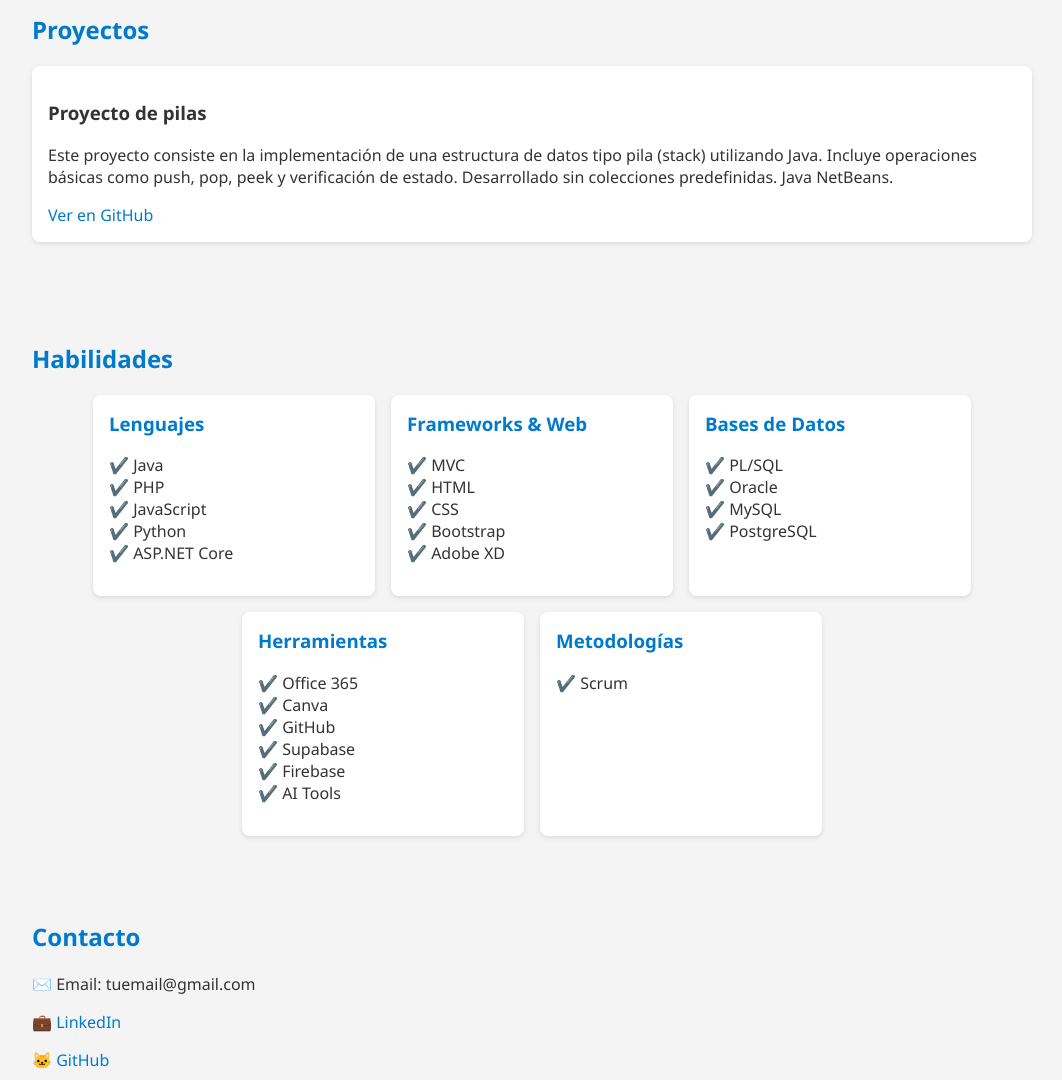
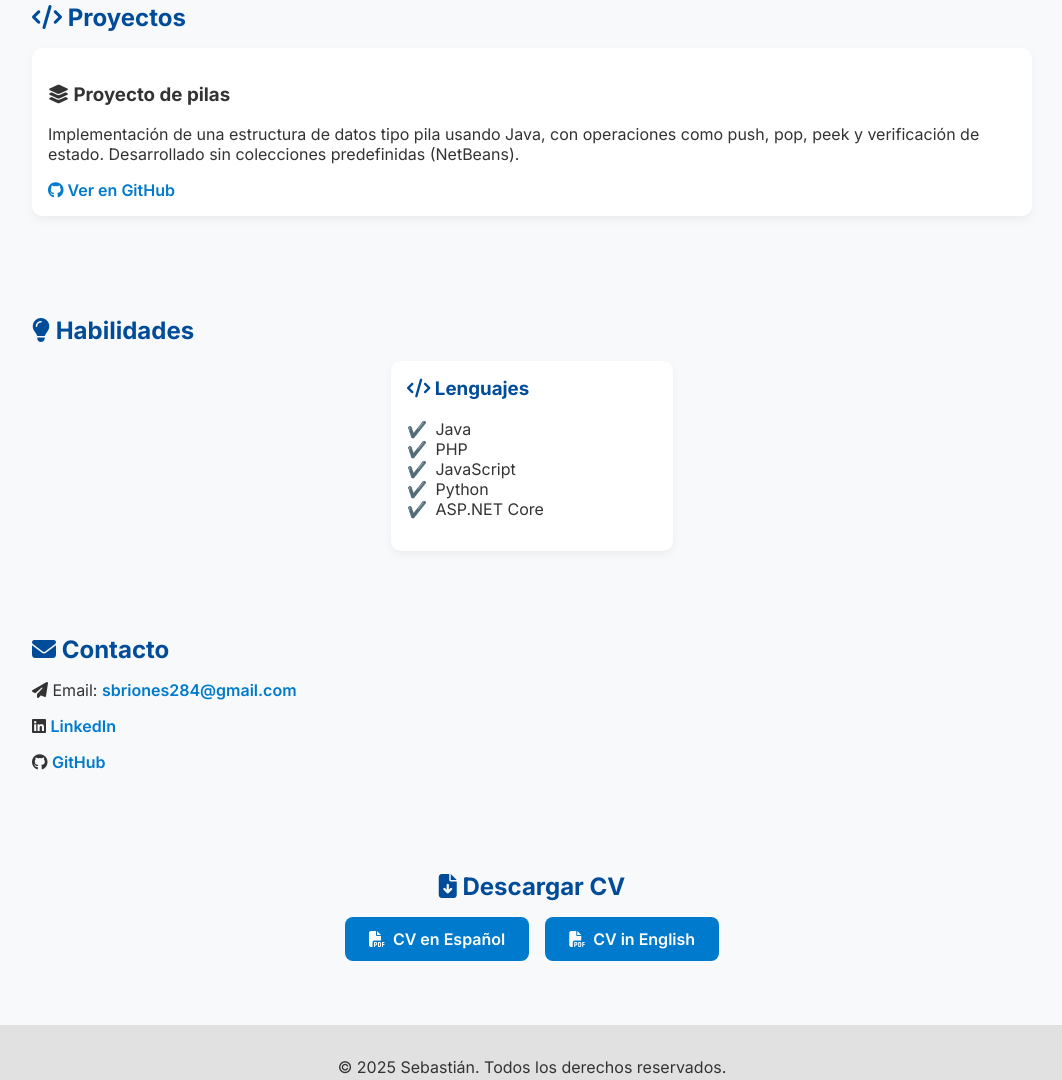
Before and after one commit to sebasExec/sebasExec.github.io, a plain HTML site: page index.html in a window 1280 px wide. Shown: the part 424-1504 px from the top of the page, without its empty margins (108-1170 px from the left). Drawn offline with Linux system fonts and the light colour scheme.

Commit message:
Mejora de diseño

```diff
--- a/index.html
+++ b/index.html
@@ -5,32 +5,43 @@
   <meta name="viewport" content="width=device-width, initial-scale=1.0"/>
   <title>Portafolio - Sebastián</title>
   <link rel="stylesheet" href="style.css" />
+  <link rel="preconnect" href="https://fonts.googleapis.com">
+  <link rel="preconnect" href="https://fonts.gstatic.com" crossorigin>
+  <link href="https://fonts.googleapis.com/css2?family=Inter:wght@400;600;700&display=swap" rel="stylesheet">
+  <link rel="stylesheet" href="https://cdnjs.cloudflare.com/ajax/libs/font-awesome/6.5.0/css/all.min.css" />
+
 </head>
 <body>
   <header>
-    <h1>¡Hola! Soy Sebastián</h1>
-    <p>Estudiante de Ingeniería en Sistemas | Desarrollador Web Junior</p>
+    <div class="header-content">
+      <img src="tu-foto.jpg" alt="Foto de Sebastián" class="perfil-img">
+      <div>
+        <h1>¡Hola! Soy Sebastián</h1>
+        <p>🎓 Estudiante de Ingeniería en Sistemas | 👨‍💻 Desarrollador Web Junior</p>
+      </div>
+    </div>
   </header>
 
   <section id="sobre-mi">
-    <h2>Sobre mí</h2>
+    <h2><i class="fas fa-user"></i> Sobre mí</h2>
     <p>Soy un apasionado por la tecnología, la programación y el aprendizaje continuo. Actualmente estudio Ingeniería en Sistemas y me encanta trabajar en proyectos donde pueda aplicar mis habilidades y seguir creciendo.</p>
   </section>
 
   <section id="proyectos">
-    <h2>Proyectos</h2>
+    <h2><i class="fas fa-code"></i> Proyectos</h2>
     <div class="proyecto">
-      <h3>Proyecto de pilas</h3>
-      <p>Este proyecto consiste en la implementación de una estructura de datos tipo pila (stack) utilizando Java. Incluye operaciones básicas como push, pop, peek y verificación de estado. Desarrollado sin colecciones predefinidas. Java NetBeans.</p>
-      <a href="https://github.com/sebasExec/ProyectoEstructuraDeDatos" target="_blank">Ver en GitHub</a>
+      <h3><i class="fas fa-layer-group"></i> Proyecto de pilas</h3>
+      <p>Implementación de una estructura de datos tipo pila usando Java, con operaciones como push, pop, peek y verificación de estado. Desarrollado sin colecciones predefinidas (NetBeans).</p>
+      <a href="https://github.com/sebasExec/ProyectoEstructuraDeDatos" target="_blank"><i class="fab fa-github"></i> Ver en GitHub</a>
     </div>
   </section>
 
   <section id="habilidades">
-    <h2>Habilidades</h2>
+    <h2><i class="fas fa-lightbulb"></i> Habilidades</h2>
     <div class="cards-container">
+      <!-- Ejemplo de card -->
       <div class="card">
-        <h3>Lenguajes</h3>
+        <h3><i class="fas fa-code"></i> Lenguajes</h3>
         <ul>
           <li>Java</li>
           <li>PHP</li>
@@ -39,54 +50,32 @@
           <li>ASP.NET Core</li>
         </ul>
       </div>
-      <div class="card">
-        <h3>Frameworks & Web</h3>
-        <ul>
-          <li>MVC</li>
-          <li>HTML</li>
-          <li>CSS</li>
-          <li>Bootstrap</li>
-          <li>Adobe XD</li>
-        </ul>
-      </div>
-      <div class="card">
-        <h3>Bases de Datos</h3>
-        <ul>
-          <li>PL/SQL</li>
-          <li>Oracle</li>
-          <li>MySQL</li>
-          <li>PostgreSQL</li>
-        </ul>
-      </div>
-      <div class="card">
-        <h3>Herramientas</h3>
-        <ul>
-          <li>Office 365</li>
-          <li>Canva</li>
-          <li>GitHub</li>
-          <li>Supabase</li>
-          <li>Firebase</li>
-          <li>AI Tools</li>
-        </ul>
-      </div>
-      <div class="card">
-        <h3>Metodologías</h3>
-        <ul>
-          <li>Scrum</li>
-        </ul>
-      </div>
+      <!-- Repite las otras tarjetas igual que antes -->
     </div>
   </section>
 
   <section id="contacto">
-    <h2>Contacto</h2>
-    <p>✉️ Email: tuemail@gmail.com</p>
-    <p>💼 <a href="https://www.linkedin.com/in/sebas-briones-291633262/" target="_blank">LinkedIn</a></p>
-    <p>🐱 <a href="https://github.com/sebasExec" target="_blank">GitHub</a></p>
+    <h2><i class="fas fa-envelope"></i> Contacto</h2>
+    <p><i class="fas fa-paper-plane"></i> Email: <a href="mailto:sbriones284@gmail.com">sbriones284@gmail.com</a></p>
+    <p><i class="fab fa-linkedin"></i> <a href="https://www.linkedin.com/in/sebas-briones-291633262/" target="_blank">LinkedIn</a></p>
+    <p><i class="fab fa-github"></i> <a href="https://github.com/sebasExec" target="_blank">GitHub</a></p>
+  </section>
+
+  <section id="cv">
+    <h2><i class="fas fa-file-download"></i> Descargar CV</h2>
+    <div class="cv-buttons">
+      <a href="CV.pdf" class="btn-cv" download>
+        <i class="fas fa-file-pdf"></i> CV en Español
+      </a>
+      <a href="CVE.pdf" class="btn-cv" download>
+        <i class="fas fa-file-pdf"></i> CV in English
+      </a>
+    </div>
   </section>
 
   <footer>
     <p>© 2025 Sebastián. Todos los derechos reservados.</p>
   </footer>
+
 </body>
 </html>
--- a/style.css
+++ b/style.css
@@ -1,16 +1,36 @@
 body {
-    font-family: 'Segoe UI', sans-serif;
+    font-family: 'Inter', sans-serif;
     margin: 0;
     padding: 0;
-    background: #f4f4f4;
+    background: #f8f9fb;
     color: #333;
   }
 
   header {
-    background-color: #007acc;
+    background-color: #004c99;
     color: white;
     padding: 2rem;
-    text-align: center;
+  }
+
+  .header-content {
+    display: flex;
+    align-items: center;
+    gap: 1.5rem;
+    max-width: 1000px;
+    margin: auto;
+  }
+
+  .perfil-img {
+    width: 120px;
+    height: 120px;
+    border-radius: 50%;
+    object-fit: cover;
+    border: 3px solid #fff;
+  }
+
+  h1 {
+    font-size: 2rem;
+    margin: 0;
   }
 
   section {
@@ -20,30 +40,36 @@ body {
   }
 
   h2 {
-    color: #007acc;
+    color: #004c99;
+    margin-bottom: 1rem;
   }
 
   .proyecto {
     background: white;
     padding: 1rem;
     margin-bottom: 1rem;
-    border-radius: 8px;
-    box-shadow: 0px 2px 5px rgba(0, 0, 0, 0.1);
+    border-radius: 10px;
+    box-shadow: 0 4px 10px rgba(0, 0, 0, 0.05);
   }
 
   a {
     color: #007acc;
     text-decoration: none;
+    font-weight: 600;
+  }
+
+  a:hover {
+    text-decoration: underline;
   }
 
   footer {
     text-align: center;
     padding: 1rem;
-    background-color: #ddd;
+    background-color: #e1e1e1;
     margin-top: 2rem;
   }
 
-  /* Cards de habilidades */
+  /* Cards */
   .cards-container {
     display: flex;
     flex-wrap: wrap;
@@ -54,13 +80,13 @@ body {
   .card {
     background: white;
     padding: 1rem;
-    border-radius: 8px;
-    box-shadow: 0 2px 5px rgba(0, 0, 0, 0.1);
+    border-radius: 10px;
+    box-shadow: 0 4px 10px rgba(0, 0, 0, 0.05);
     width: 250px;
   }
 
   .card h3 {
-    color: #007acc;
+    color: #004c99;
     margin-top: 0;
   }
 
@@ -71,4 +97,36 @@ body {
 
   .card ul li::before {
     content: "✔️ ";
+    margin-right: 4px;
   }
+  #cv {
+    padding: 2rem;
+    max-width: 1000px;
+    margin: auto;
+    text-align: center;
+  }
+
+  .cv-buttons {
+    display: flex;
+    justify-content: center;
+    flex-wrap: wrap;
+    gap: 1rem;
+    margin-top: 1rem;
+  }
+
+  .btn-cv {
+    background-color: #007acc;
+    color: white;
+    padding: 0.75rem 1.5rem;
+    border-radius: 8px;
+    text-decoration: none;
+    font-weight: 600;
+    display: inline-flex;
+    align-items: center;
+    gap: 0.5rem;
+    transition: background-color 0.3s;
+  }
+
+  .btn-cv:hover {
+    background-color: #005fa3;
+  }
```
Also changed, not shown: 2 other files.
